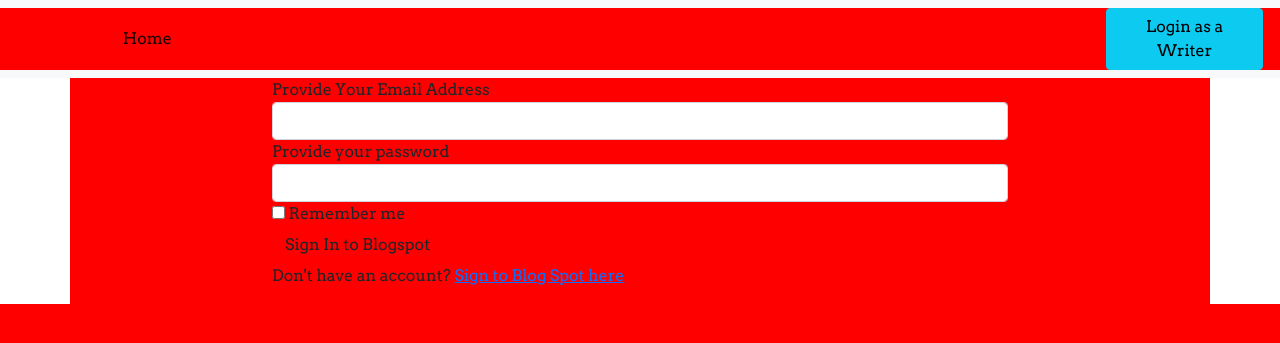
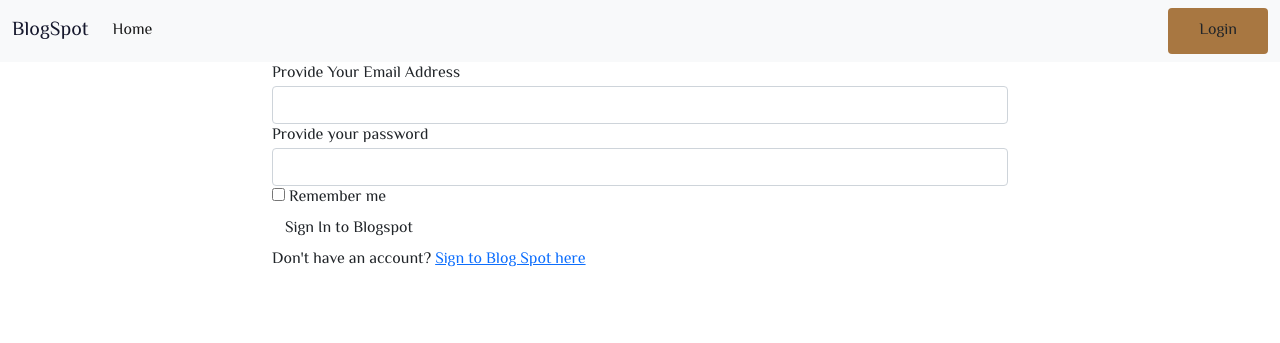
Before and after one commit to Reuben-Kipkemboi/personal-blog, a Flask app: page /authentication/login in a window 1280 px wide. Shown: the top 343 px of the page. Run offline with Flask 2, Linux system fonts and the light colour scheme; some libraries are stand-ins or nearby versions.

Commit message:
st:card and button - optimize card and button styling

```diff
--- a/app/static/styles.css
+++ b/app/static/styles.css
@@ -1,14 +1,42 @@
+@import url('https://fonts.googleapis.com/css2?family=El+Messiri&display=swap');
+
 *{
-    font-family: 'Arvo', serif;
-
-    background-color: red;
+    font-family: 'El Messiri', sans-serif;
 }
 #home{
-    color: red;
+    color: #16182D;
 }
 #blog{
     color: blue;
 }
+#nav{
+    background-color: #16182D;
+}
 #login{
-    margin-right: 3%;
+    background-color: #A87741;
+    padding: 10px 30px 10px 30px;
 }
+#login:hover{
+    background-color: #A69D8D;
+}
+/* Index html styling */
+#bold{
+    color: #16182D;
+
+}
+#link{
+    text-decoration: none;
+}
+#link:hover{
+    text-decoration: underline;
+}
+#blog{
+    text-align: center;
+    border-bottom: 2px solid #16182D;
+}
+
+/* comment.html */
+#container{
+    height: 100vh;
+    background-color: #E9E8DF;
+}
--- a/app/templates/base.html
+++ b/app/templates/base.html
@@ -14,9 +14,7 @@
     <link href="https://cdn.jsdelivr.net/npm/bootstrap@5.1.3/dist/css/bootstrap.min.css" rel="stylesheet"
         integrity="sha384-1BmE4kWBq78iYhFldvKuhfTAU6auU8tT94WrHftjDbrCEXSU1oBoqyl2QvZ6jIW3" crossorigin="anonymous">
     <!-- Google fonts -->
-    <link rel="preconnect" href="https://fonts.googleapis.com">
-    <link rel="preconnect" href="https://fonts.gstatic.com" crossorigin>
-    <link href="https://fonts.googleapis.com/css2?family=Arvo&display=swap" rel="stylesheet">
+
     <!-- Styles block -->
     <link rel="stylesheet" href="{{url_for('static',filename='styles.css')}}">
     <title>BlogPost</title>
--- a/app/templates/blog.html
+++ b/app/templates/blog.html
@@ -7,12 +7,6 @@
         <div class="col-md-3">
         </div>
         <div class="col-md-6" style="background-color: #8D88B3;">
-            {% for message in get_flashed_messages() %}
-            <div class="alert alert-danger">
-                <button type="button" class="close" data-dismiss="alert">&times;</button>
-                {{ message }}
-            </div>
-            {% endfor %}
             {{wtf.quick_form(form)}}
         </div>
     </div>
--- a/app/templates/comment.html
+++ b/app/templates/comment.html
@@ -2,7 +2,7 @@
 {% import 'bootstrap/wtf.html' as wtf%}
 
 {% block content %}
-<div class="container-fluid pt-5" style="background-color: #C4A3D1; height: 500px;">
+<div class="container-fluid pt-5" id="container">
     <div class="row">
         <!-- <div class="col-md-2"></div> -->
         <div class="col-md-6" id="comment">
--- a/app/templates/index.html
+++ b/app/templates/index.html
@@ -21,8 +21,8 @@
                     {{blog.date_created.strftime('%d/%m/%Y, %I:%M %p') }}</span>
                 </div>
               </div>
-              <a href="{{url_for('main.blog',blog_id = blog.id)}}">
-                <h5 class="card-title"><b>{{ blog.blog_title }}</b></h5>
+              <a href="{{url_for('main.blog',blog_id = blog.id)}}" id="link">
+                <h5 class="card-title"><b id="bold">{{ blog.blog_title }}</b></h5>
               </a>
               <p class="card-text text-muted">{{ blog.blog_content[:250]|safe + " ....." }}</p>
 
--- a/app/templates/navbar.html
+++ b/app/templates/navbar.html
@@ -1,4 +1,4 @@
-<nav class="navbar navbar-expand-lg navbar-light bg-light">
+<nav class="navbar navbar-expand-lg navbar-light bg-light" id="nav">
     <div class="container-fluid">
       <a class="navbar-brand" id ="home" href="/">BlogSpot</a>
       <button class="navbar-toggler" type="button" data-bs-toggle="collapse" data-bs-target="#navbarNav" aria-controls="navbarNav" aria-expanded="false" aria-label="Toggle navigation">
@@ -16,7 +16,7 @@
           <a href="/newblog" class="tag"><button type="button" class="btn btn-outline-dark ms-1">Make a Blog</button></a>
           <a href="{{url_for('auth.logout')}}"><button type="button" class="btn btn-outline-dark ms-1">Logout</button></a></li>
           {% else %}
-          <li><a href="{{url_for('auth.login')}}"><button type="button" class="btn btn-info" id="login">Login as a Writer</button></a></li>
+          <li><a href="{{url_for('auth.login')}}"><button type="button" class="btn" id="login">Login</button></a></li>
           {%endif%}
         </ul>
       </div>
--- a/app/templates/single.html
+++ b/app/templates/single.html
@@ -7,8 +7,8 @@
             <div class="panel panel-default text-center " id="singles">
                 <div class="panel-heading">
 
-                    <h4 span style="font-weight: 900;"> <a
-                            href="{{url_for('main.blog',blog_id = blog.id)}}"></a>{{ blog.blog_title}}
+                    <h4 span style="font-weight: 900;">
+                        <a href="{{url_for('main.blog',blog_id = blog.id)}}"></a>{{ blog.blog_title}}
                     </h4>
                 </div>
                 <div class="panel-body">
```
